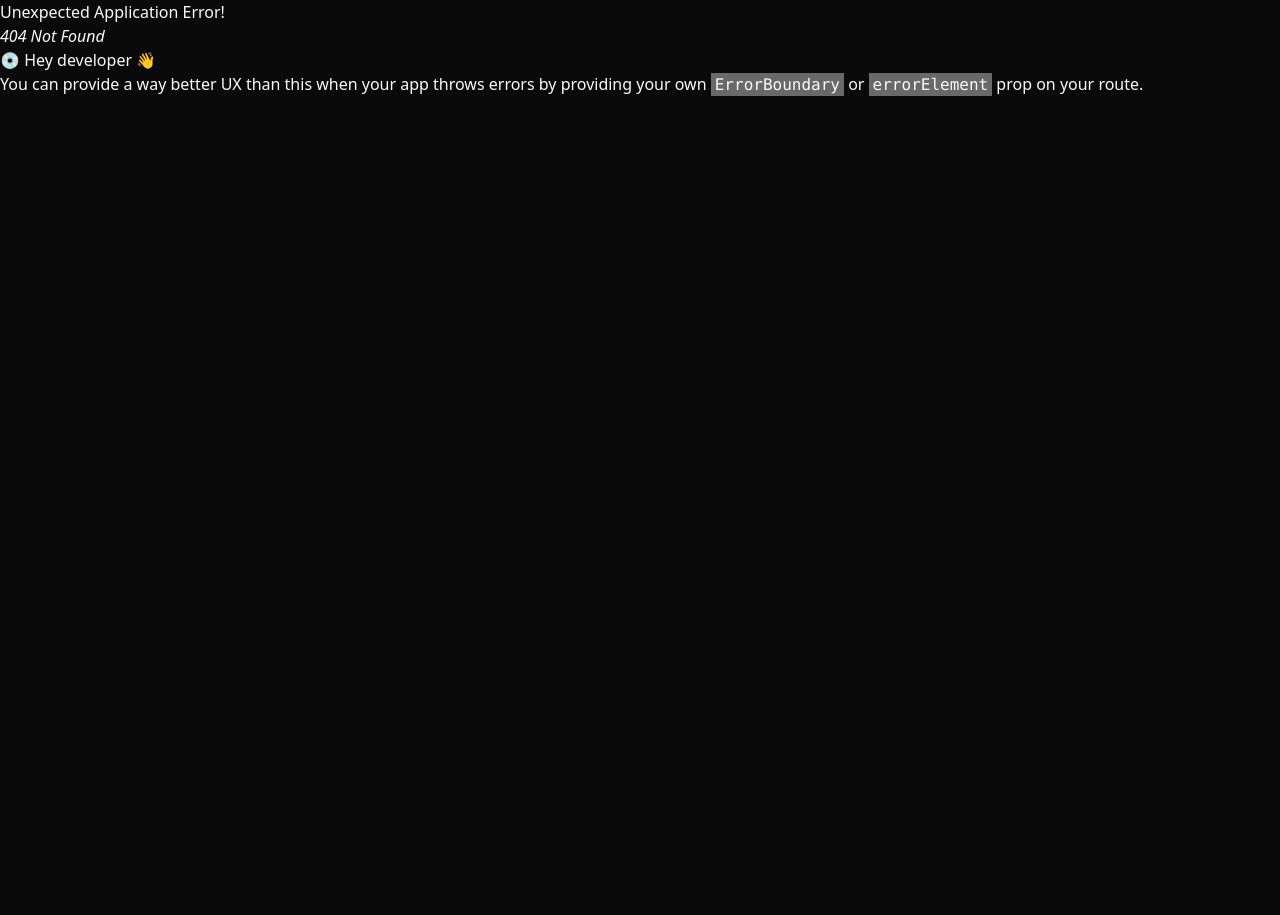
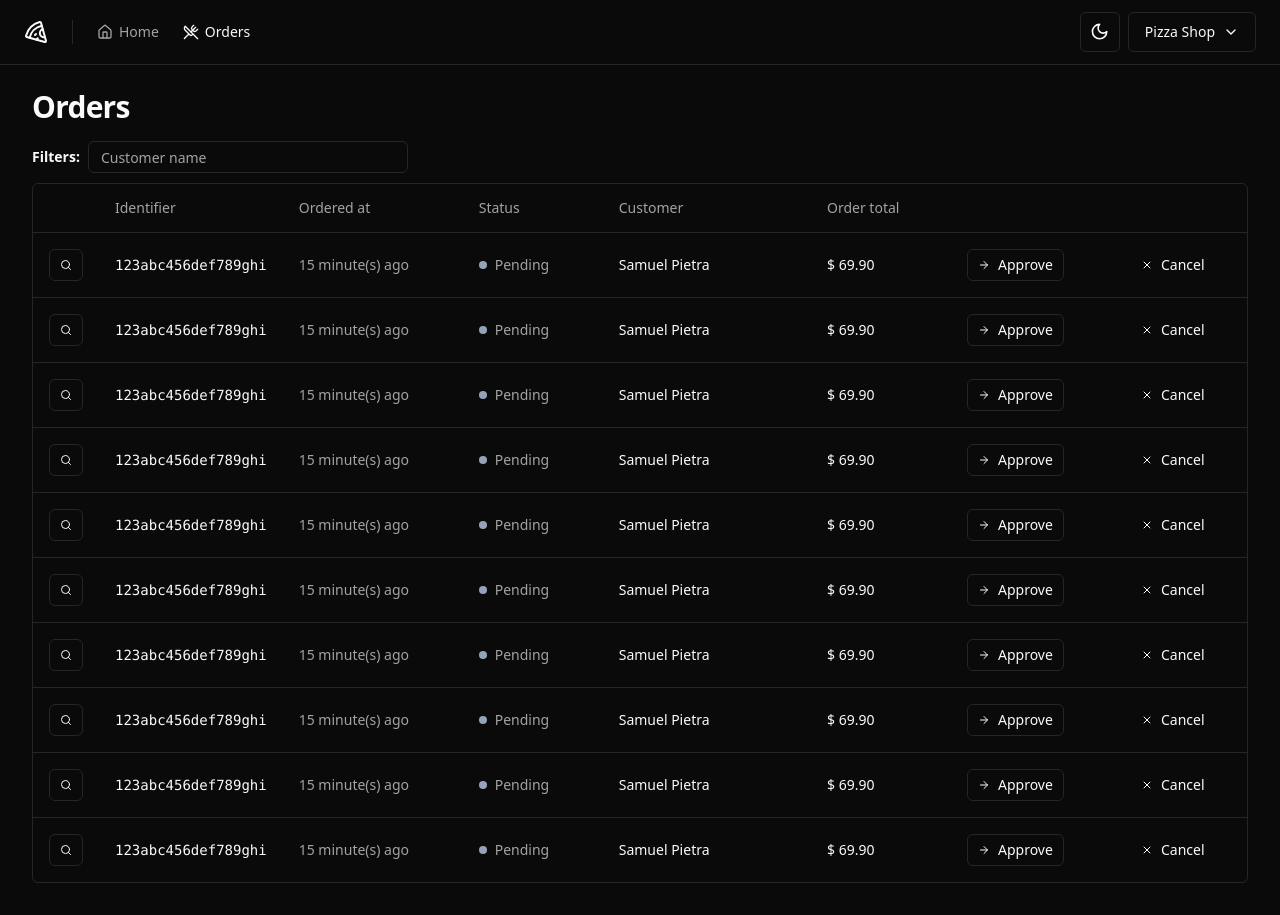
Before and after one commit to samuelpietra/pizzashop-web, a React (Vite) app: page /orders in a window 1280 px wide. Before the commit this address had no page. Before the commit the page ends 800 px from the top, so only its background shows below. Built offline with nearby package versions, Linux system fonts and the light colour scheme.

Commit message:
feat: adds orders table

```diff
--- a/src/components/ui/button.tsx
+++ b/src/components/ui/button.tsx
@@ -21,6 +21,7 @@
       },
       size: {
         default: 'h-10 px-4 py-2',
+        xs: 'h-8 px-2.5',
         sm: 'h-9 rounded-md px-3',
         lg: 'h-11 rounded-md px-8',
         icon: 'h-10 w-10',
--- /dev/null
+++ b/src/components/ui/table.tsx
@@ -0,0 +1,117 @@
+import * as React from "react"
+
+import { cn } from "@/lib/utils"
+
+const Table = React.forwardRef<
+  HTMLTableElement,
+  React.HTMLAttributes<HTMLTableElement>
+>(({ className, ...props }, ref) => (
+  <div className="relative w-full overflow-auto">
+    <table
+      ref={ref}
+      className={cn("w-full caption-bottom text-sm", className)}
+      {...props}
+    />
+  </div>
+))
+Table.displayName = "Table"
+
+const TableHeader = React.forwardRef<
+  HTMLTableSectionElement,
+  React.HTMLAttributes<HTMLTableSectionElement>
+>(({ className, ...props }, ref) => (
+  <thead ref={ref} className={cn("[&_tr]:border-b", className)} {...props} />
+))
+TableHeader.displayName = "TableHeader"
+
+const TableBody = React.forwardRef<
+  HTMLTableSectionElement,
+  React.HTMLAttributes<HTMLTableSectionElement>
+>(({ className, ...props }, ref) => (
+  <tbody
+    ref={ref}
+    className={cn("[&_tr:last-child]:border-0", className)}
+    {...props}
+  />
+))
+TableBody.displayName = "TableBody"
+
+const TableFooter = React.forwardRef<
+  HTMLTableSectionElement,
+  React.HTMLAttributes<HTMLTableSectionElement>
+>(({ className, ...props }, ref) => (
+  <tfoot
+    ref={ref}
+    className={cn(
+      "border-t bg-muted/50 font-medium [&>tr]:last:border-b-0",
+      className
+    )}
+    {...props}
+  />
+))
+TableFooter.displayName = "TableFooter"
+
+const TableRow = React.forwardRef<
+  HTMLTableRowElement,
+  React.HTMLAttributes<HTMLTableRowElement>
+>(({ className, ...props }, ref) => (
+  <tr
+    ref={ref}
+    className={cn(
+      "border-b transition-colors hover:bg-muted/50 data-[state=selected]:bg-muted",
+      className
+    )}
+    {...props}
+  />
+))
+TableRow.displayName = "TableRow"
+
+const TableHead = React.forwardRef<
+  HTMLTableCellElement,
+  React.ThHTMLAttributes<HTMLTableCellElement>
+>(({ className, ...props }, ref) => (
+  <th
+    ref={ref}
+    className={cn(
+      "h-12 px-4 text-left align-middle font-medium text-muted-foreground [&:has([role=checkbox])]:pr-0",
+      className
+    )}
+    {...props}
+  />
+))
+TableHead.displayName = "TableHead"
+
+const TableCell = React.forwardRef<
+  HTMLTableCellElement,
+  React.TdHTMLAttributes<HTMLTableCellElement>
+>(({ className, ...props }, ref) => (
+  <td
+    ref={ref}
+    className={cn("p-4 align-middle [&:has([role=checkbox])]:pr-0", className)}
+    {...props}
+  />
+))
+TableCell.displayName = "TableCell"
+
+const TableCaption = React.forwardRef<
+  HTMLTableCaptionElement,
+  React.HTMLAttributes<HTMLTableCaptionElement>
+>(({ className, ...props }, ref) => (
+  <caption
+    ref={ref}
+    className={cn("mt-4 text-sm text-muted-foreground", className)}
+    {...props}
+  />
+))
+TableCaption.displayName = "TableCaption"
+
+export {
+  Table,
+  TableHeader,
+  TableBody,
+  TableFooter,
+  TableHead,
+  TableRow,
+  TableCell,
+  TableCaption,
+}
--- /dev/null
+++ b/src/pages/app/orders/orders.tsx
@@ -0,0 +1,98 @@
+import { ArrowRight, Search, X } from 'lucide-react'
+import { Helmet } from 'react-helmet-async'
+
+import { Button } from '@/components/ui/button'
+import { Input } from '@/components/ui/input'
+import {
+  Table,
+  TableBody,
+  TableCell,
+  TableHead,
+  TableHeader,
+  TableRow,
+} from '@/components/ui/table'
+
+export function Orders() {
+  return (
+    <>
+      <Helmet title="Orders" />
+      <div className="flex flex-col gap-4">
+        <h1 className="text-3xl font-bold tracking-tight">Orders</h1>
+      </div>
+
+      <div className="space-y-2.5">
+        <form className="flex items-center gap-2">
+          <span className="text-sm font-semibold">Filters:</span>
+          <Input className="h-8 w-[320px]" placeholder="Customer name" />
+        </form>
+
+        <div className="rounded-md border">
+          <Table>
+            <TableHeader>
+              <TableRow>
+                <TableHead className="w-[64px]"></TableHead>
+                <TableHead className="w-[140px]">Identifier</TableHead>
+                <TableHead className="w-[180px]">Ordered at</TableHead>
+                <TableHead className="w-[140px]">Status</TableHead>
+                <TableHead>Customer</TableHead>
+                <TableHead className="w-[140px]">Order total</TableHead>
+                <TableHead className="w-[164px]"></TableHead>
+                <TableHead className="w-[132px]"></TableHead>
+              </TableRow>
+            </TableHeader>
+
+            <TableBody>
+              {Array.from({ length: 10 }).map((_, index) => {
+                return (
+                  <TableRow key={index}>
+                    <TableCell>
+                      <Button size="xs" variant="outline">
+                        <Search className="h-3 w-3" />
+                        <span className="sr-only">Order details</span>
+                      </Button>
+                    </TableCell>
+
+                    <TableCell className="font-mono text-sm font-medium">
+                      123abc456def789ghi
+                    </TableCell>
+
+                    <TableCell className="text-muted-foreground">
+                      15 minute(s) ago
+                    </TableCell>
+
+                    <TableCell>
+                      <div className="flex items-center gap-2">
+                        <span className="h-2 w-2 rounded-full bg-slate-400" />
+                        <span className="font-medium text-muted-foreground">
+                          Pending
+                        </span>
+                      </div>
+                    </TableCell>
+
+                    <TableCell className="font-medium">Samuel Pietra</TableCell>
+
+                    <TableCell className="font-medium">$ 69.90</TableCell>
+
+                    <TableCell>
+                      <Button variant="outline" size="xs">
+                        <ArrowRight className="mr-2 h-3 w-3" />
+                        Approve
+                      </Button>
+                    </TableCell>
+
+                    <TableCell>
+                      <Button variant="ghost" size="xs">
+                        <X className="mr-2 h-3 w-3" />
+                        Cancel
+                      </Button>
+                    </TableCell>
+                  </TableRow>
+                )
+              })}
+            </TableBody>
+          </Table>
+        </div>
+      </div>
+    </>
+  )
+}
```
Also changed, not shown: src/routes.tsx (+8 -5 lines).
